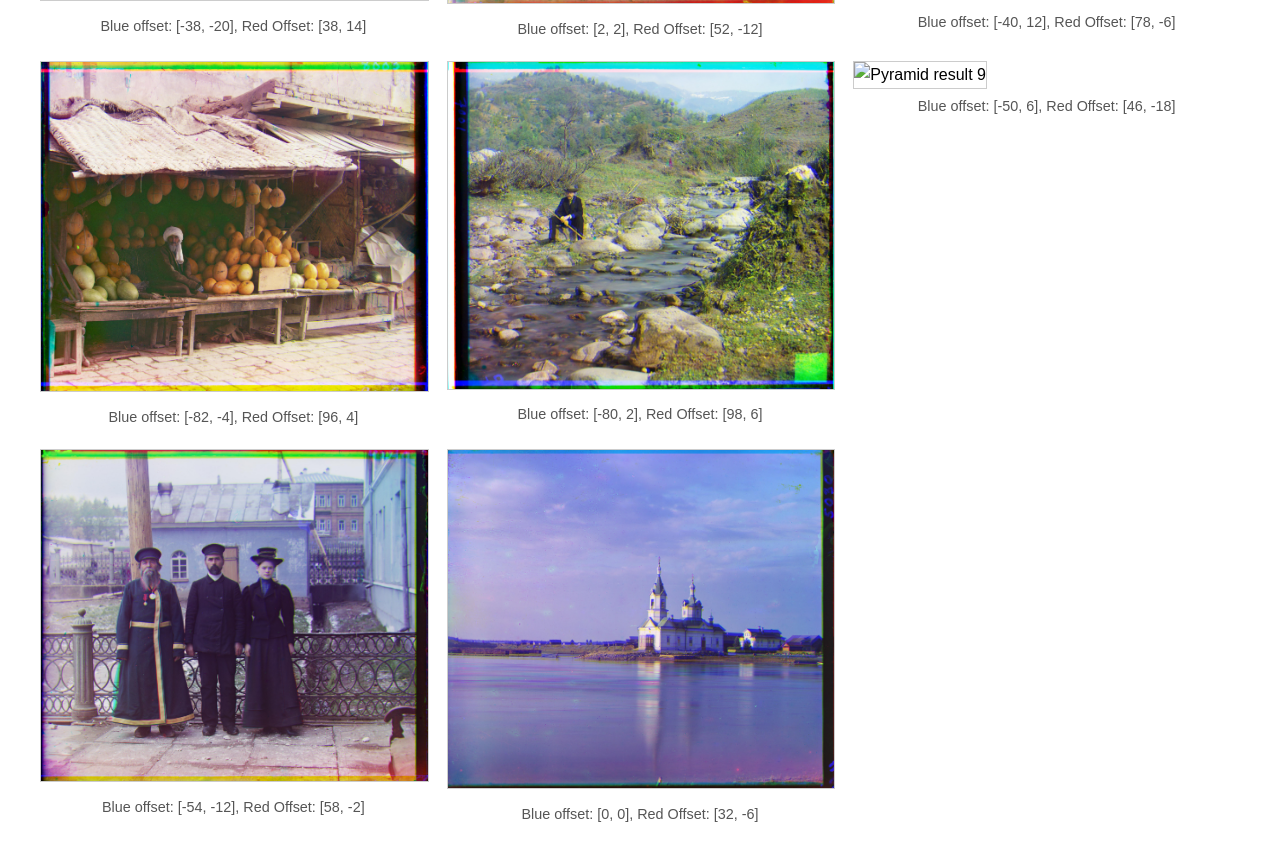
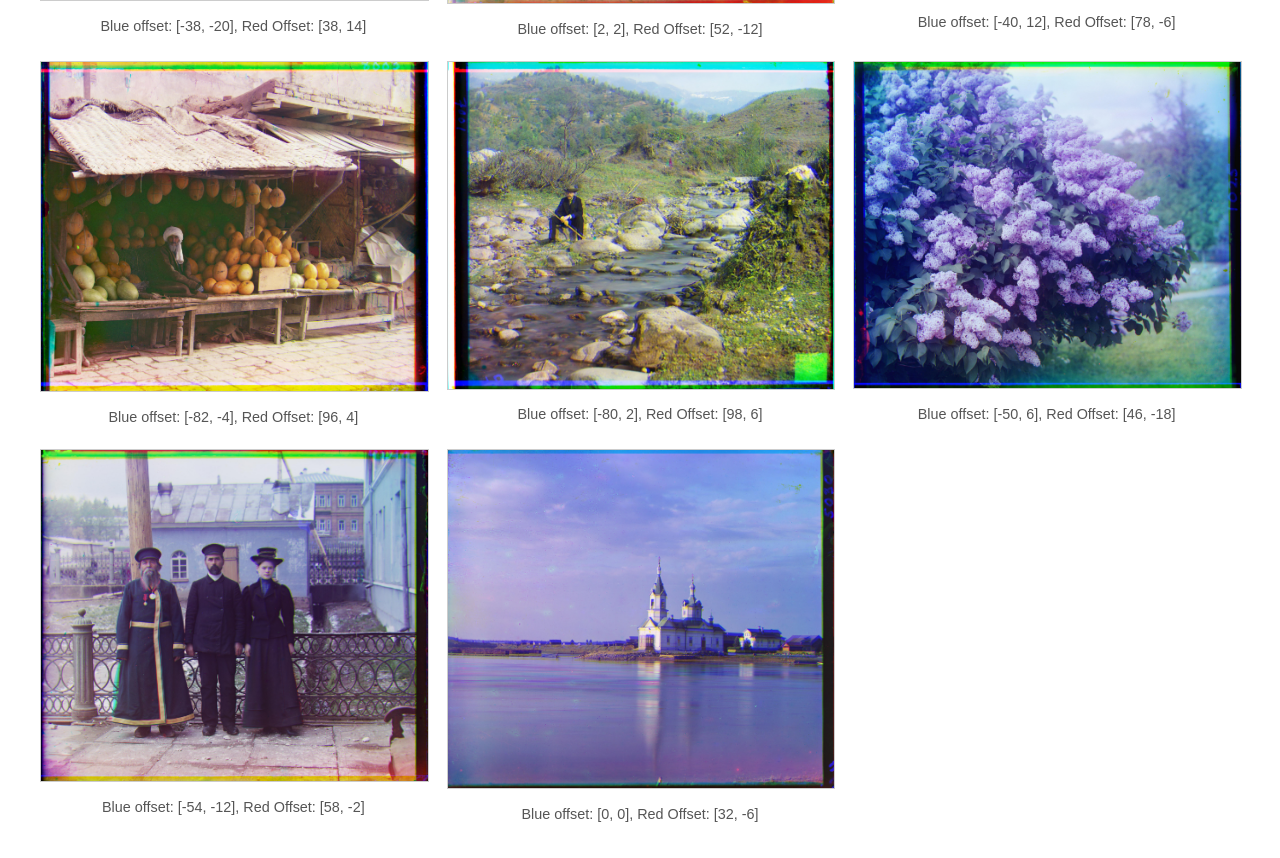
Before and after one commit to bisansuleiman/bisansuleiman.github.io, a plain HTML site: page 1/index.html in a window 1280 px wide. Shown: the part 1597-2455 px from the top of the page. Drawn offline with Linux system fonts and the light colour scheme.

Commit message:
corrected siren

```diff
--- a/1/index.html
+++ b/1/index.html
@@ -128,7 +128,7 @@
         <div class="grid-caption">Blue offset:  [-80, 2], Red Offset: [98, 6]</div>
       </div>
       <div>
-        <img src="./images/sirens.jpg" alt="Pyramid result 9">
+        <img src="./images/siren.jpg" alt="Pyramid result 9">
         <div class="grid-caption">Blue offset: [-50, 6], Red Offset: [46, -18]</div>
       </div>
       <div>
```
